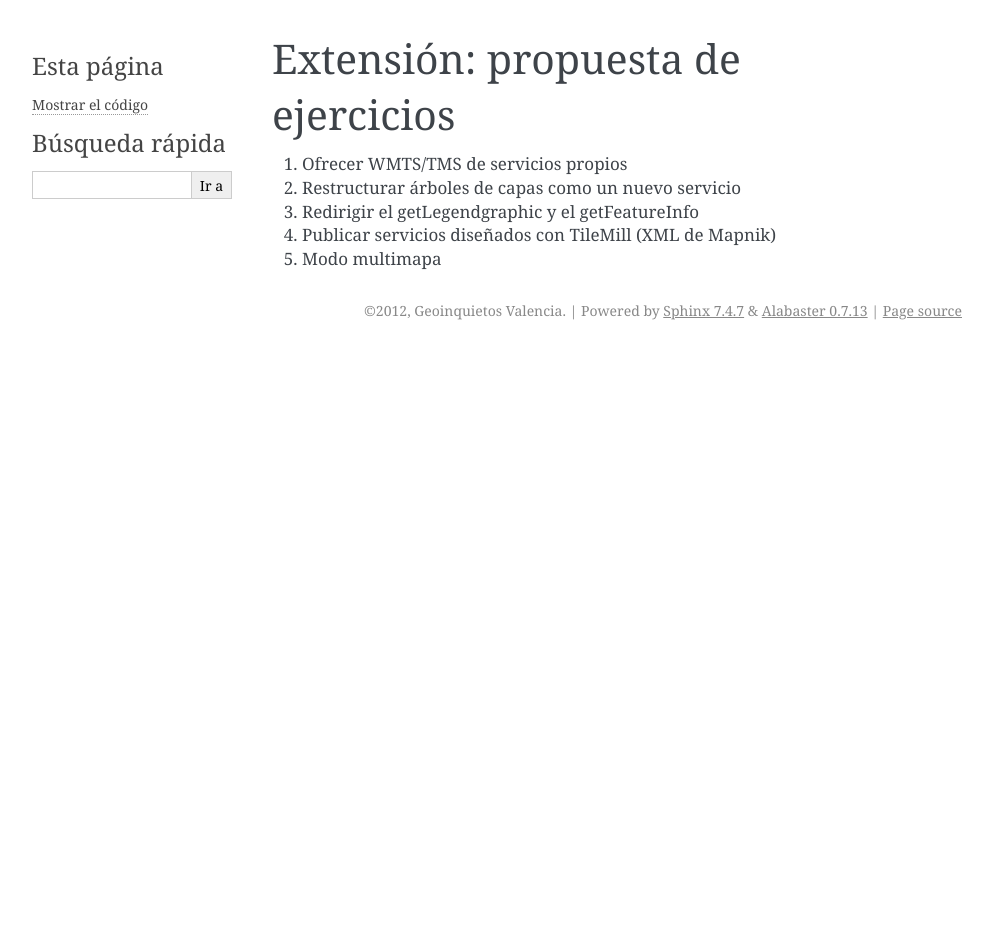
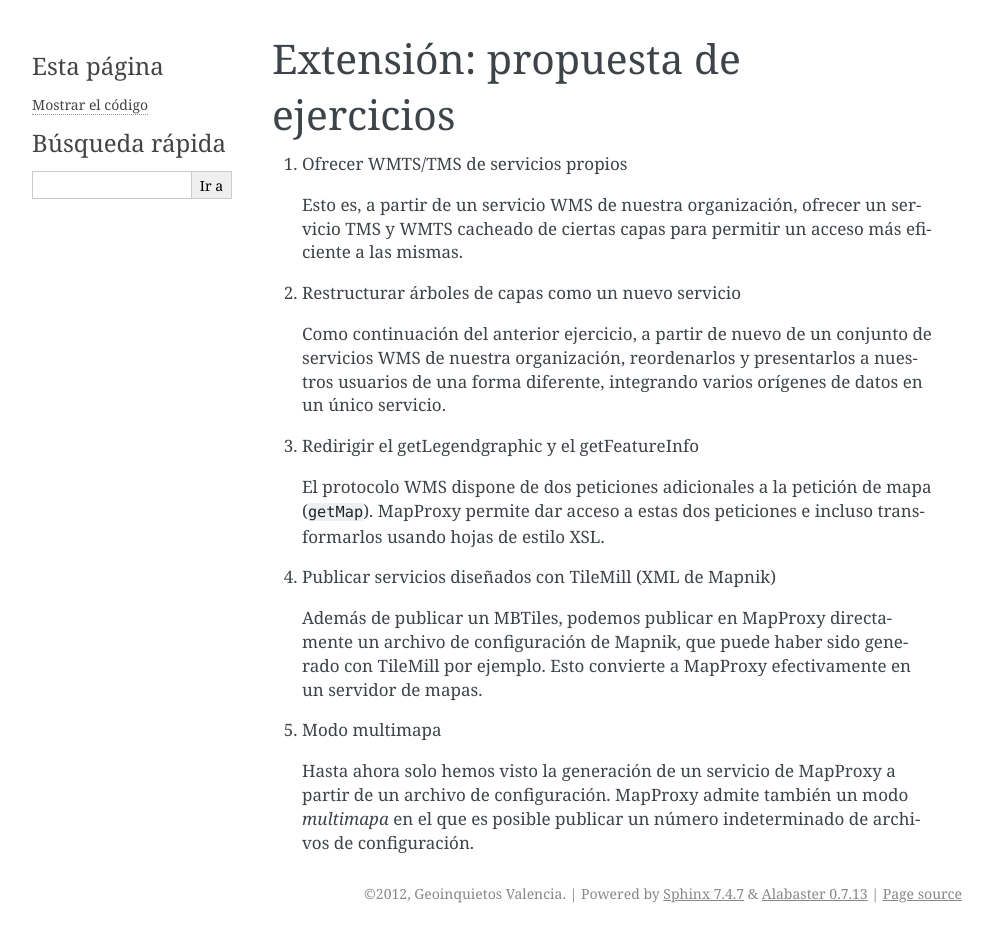
Before and after one commit to geoinquietosvlc/mapproxy-workshop, a Sphinx documentation site: the page built from doc/source/ejercicios/extension.rst, in a window 1280 px wide. Shown: the whole page, without its empty margins (148-1141 px from the left). Built offline with Sphinx 7.4.7, drawn with Linux system fonts in a browser that asks for light colours; before the commit the page ends 900 px from its top, so only the background shows below that.

Commit message:
añadida descripción a la extensíón de ejercicios

```diff
--- a/doc/source/ejercicios/extension.rst
+++ b/doc/source/ejercicios/extension.rst
@@ -3,10 +3,28 @@ Extensión: propuesta de ejercicios
 
 #. Ofrecer WMTS/TMS de servicios propios
 
+   Esto es, a partir de un servicio WMS de nuestra organización, ofrecer un servicio TMS y WMTS cacheado
+   de ciertas capas para permitir un acceso más eficiente a las mismas.
+
 #. Restructurar árboles de capas como un nuevo servicio
+
+   Como continuación del anterior ejercicio, a partir de nuevo de un conjunto de servicios WMS de nuestra
+   organización, reordenarlos y presentarlos a nuestros usuarios de una forma diferente, integrando
+   varios orígenes de datos en un único servicio.
 
 #. Redirigir el getLegendgraphic y el getFeatureInfo
 
+   El protocolo WMS dispone de dos peticiones adicionales a la petición de mapa (``getMap``). MapProxy permite
+   dar acceso a estas dos peticiones e incluso transformarlos usando hojas de estilo XSL.
+
 #. Publicar servicios diseñados con TileMill (XML de Mapnik)
 
+   Además de publicar un MBTiles, podemos publicar en MapProxy directamente un archivo de configuración de Mapnik,
+   que puede haber sido generado con TileMill por ejemplo. Esto convierte a MapProxy efectivamente en un
+   servidor de mapas.
+
 #. Modo multimapa
+
+   Hasta ahora solo hemos visto la generación de un servicio de MapProxy a partir de un archivo de configuración.
+   MapProxy admite también un modo *multimapa* en el que es posible publicar un número indeterminado de archivos de
+   configuración.
```
